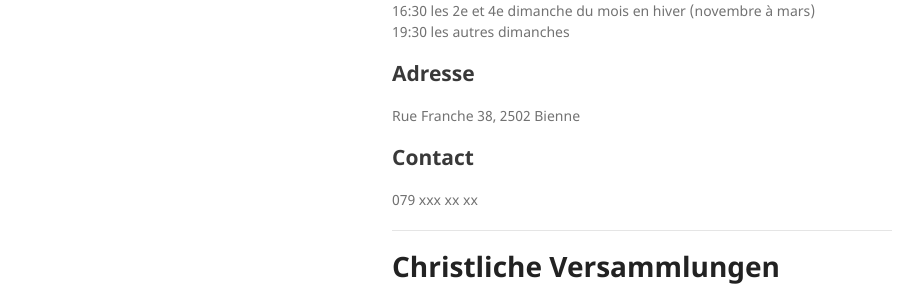
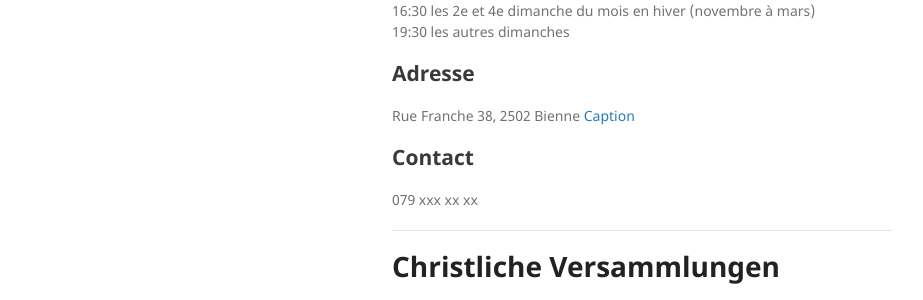
Before and after one commit to gitjo7265/rf38, a Jekyll site: the page built from index.md, in a window 1280 px wide. Shown: the part 394-694 px from the top of the page, without its empty margins (178-1101 px from the left). Built offline with Jekyll 4.4.1, drawn with Linux system fonts in a browser that asks for light colours; our own code applies the rules of GitHub Pages for plain Markdown files.

Commit message:
Update index.md

```diff
--- a/index.md
+++ b/index.md
@@ -22,7 +22,7 @@ layout: default
 19:30 les autres dimanches
 
 ## Adresse
-Rue Franche 38, 2502 Bienne
+Rue Franche 38, 2502 Bienne [Caption](https://www.google.ch/maps/place/Rue+Franche+38,+2502+Bienne)
 
 ## Contact
 079 xxx xx xx
```
